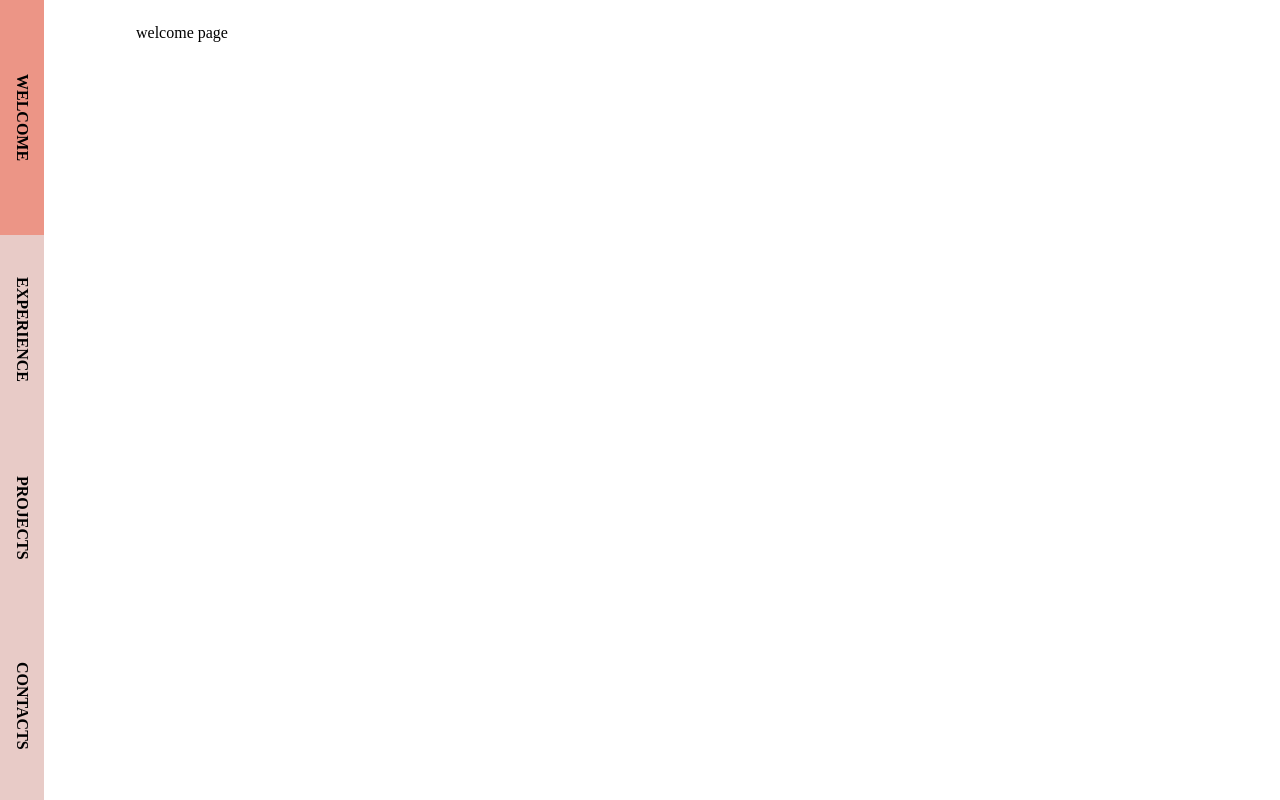
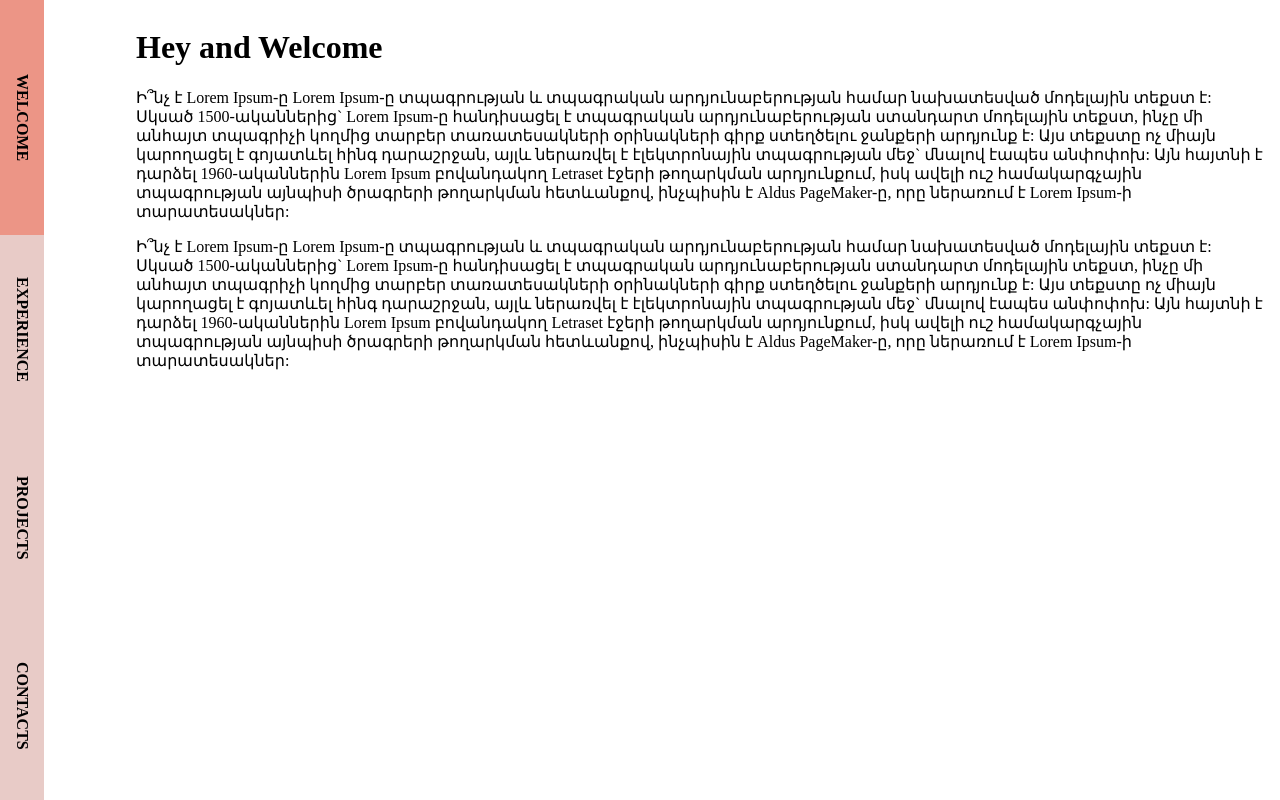
Before and after one commit to AlimovaKatrin/CV-app, a React (Create React App) app: page /welcome in a window 1280 px wide. Built offline with nearby package versions, Linux system fonts and the light colour scheme; a web font is replaced by a local one.

Commit message:
welcome page template

```diff
--- a/src/components/Router/Routing.js
+++ b/src/components/Router/Routing.js
@@ -1,6 +1,7 @@
 import { Switch, Route, Redirect } from 'react-router-dom';
 import routes from '../../utils/routes.json';
 import ProjectPage from '../../pages/Projects-page/Project-page';
+import WelcomePage from '../../pages/Welcome-page/Welcome-page';
 
 function Routing ( props ) {
     return (
@@ -12,11 +13,7 @@ function Routing ( props ) {
                             pathname: routes.welcome.url
                         }}/>
                 </Route>
-                <Route exact path={routes.welcome.url}>
-                    <p>
-                        welcome page
-                    </p>
-                </Route>
+                <Route exact path={routes.welcome.url} component={WelcomePage}/>
                 <Route path={routes.experience.url}>
                     <p>
                         nothing yet
--- a/src/pages/Projects-page/Project-page.js
+++ b/src/pages/Projects-page/Project-page.js
@@ -2,7 +2,7 @@ import { projectsJSON } from '../../utils/projects.json';
 import List from '../../components/List/List';
 
 const ProjectPage = ( props ) => {
-
+    //add sorting by date of projects
     return (
         <>
             <List list={projectsJSON}/>
--- /dev/null
+++ b/src/pages/Welcome-page/Welcome-page.js
@@ -0,0 +1,30 @@
+function WelcomePage ( props ) {
+
+    return (
+        <div>
+            <h1>Hey and Welcome</h1>
+            <p>
+                Ի՞նչ է Lorem Ipsum-ը
+                Lorem Ipsum-ը տպագրության և տպագրական արդյունաբերության համար նախատեսված մոդելային տեքստ է: Սկսած
+                1500-ականներից` Lorem Ipsum-ը հանդիսացել է տպագրական արդյունաբերության ստանդարտ մոդելային տեքստ, ինչը մի
+                անհայտ տպագրիչի կողմից տարբեր տառատեսակների օրինակների գիրք ստեղծելու ջանքերի արդյունք է: Այս տեքստը ոչ
+                միայն կարողացել է գոյատևել հինգ դարաշրջան, այլև ներառվել է էլեկտրոնային տպագրության մեջ` մնալով էապես
+                անփոփոխ: Այն հայտնի է դարձել 1960-ականներին Lorem Ipsum բովանդակող Letraset էջերի թողարկման արդյունքում,
+                իսկ ավելի ուշ համակարգչային տպագրության այնպիսի ծրագրերի թողարկման հետևանքով, ինչպիսին է Aldus
+                PageMaker-ը, որը ներառում է Lorem Ipsum-ի տարատեսակներ:
+            </p>
+            <p>
+                Ի՞նչ է Lorem Ipsum-ը
+                Lorem Ipsum-ը տպագրության և տպագրական արդյունաբերության համար նախատեսված մոդելային տեքստ է: Սկսած
+                1500-ականներից` Lorem Ipsum-ը հանդիսացել է տպագրական արդյունաբերության ստանդարտ մոդելային տեքստ, ինչը մի
+                անհայտ տպագրիչի կողմից տարբեր տառատեսակների օրինակների գիրք ստեղծելու ջանքերի արդյունք է: Այս տեքստը ոչ
+                միայն կարողացել է գոյատևել հինգ դարաշրջան, այլև ներառվել է էլեկտրոնային տպագրության մեջ` մնալով էապես
+                անփոփոխ: Այն հայտնի է դարձել 1960-ականներին Lorem Ipsum բովանդակող Letraset էջերի թողարկման արդյունքում,
+                իսկ ավելի ուշ համակարգչային տպագրության այնպիսի ծրագրերի թողարկման հետևանքով, ինչպիսին է Aldus
+                PageMaker-ը, որը ներառում է Lorem Ipsum-ի տարատեսակներ:
+            </p>
+        </div>
+    );
+}
+
+export default WelcomePage;
```
